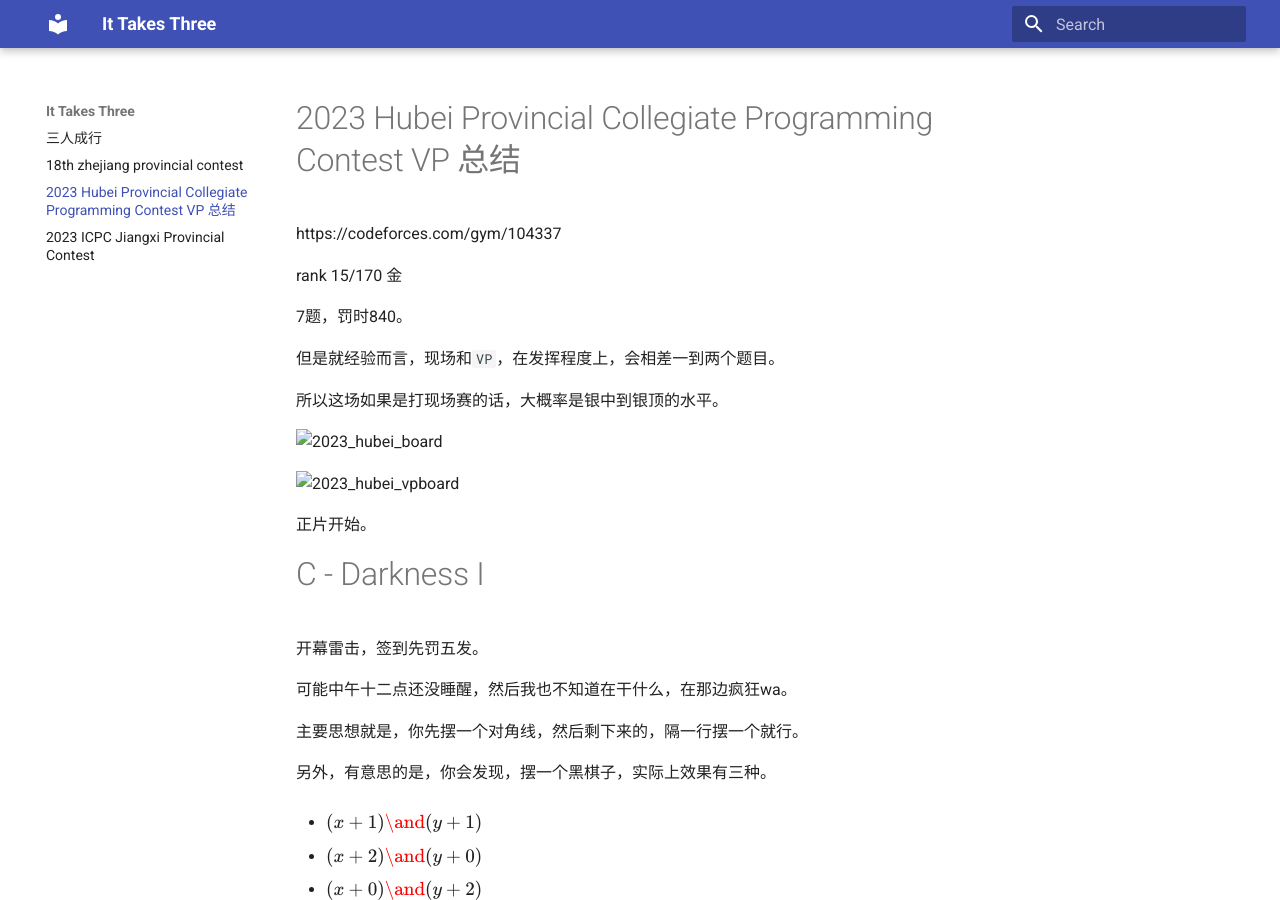
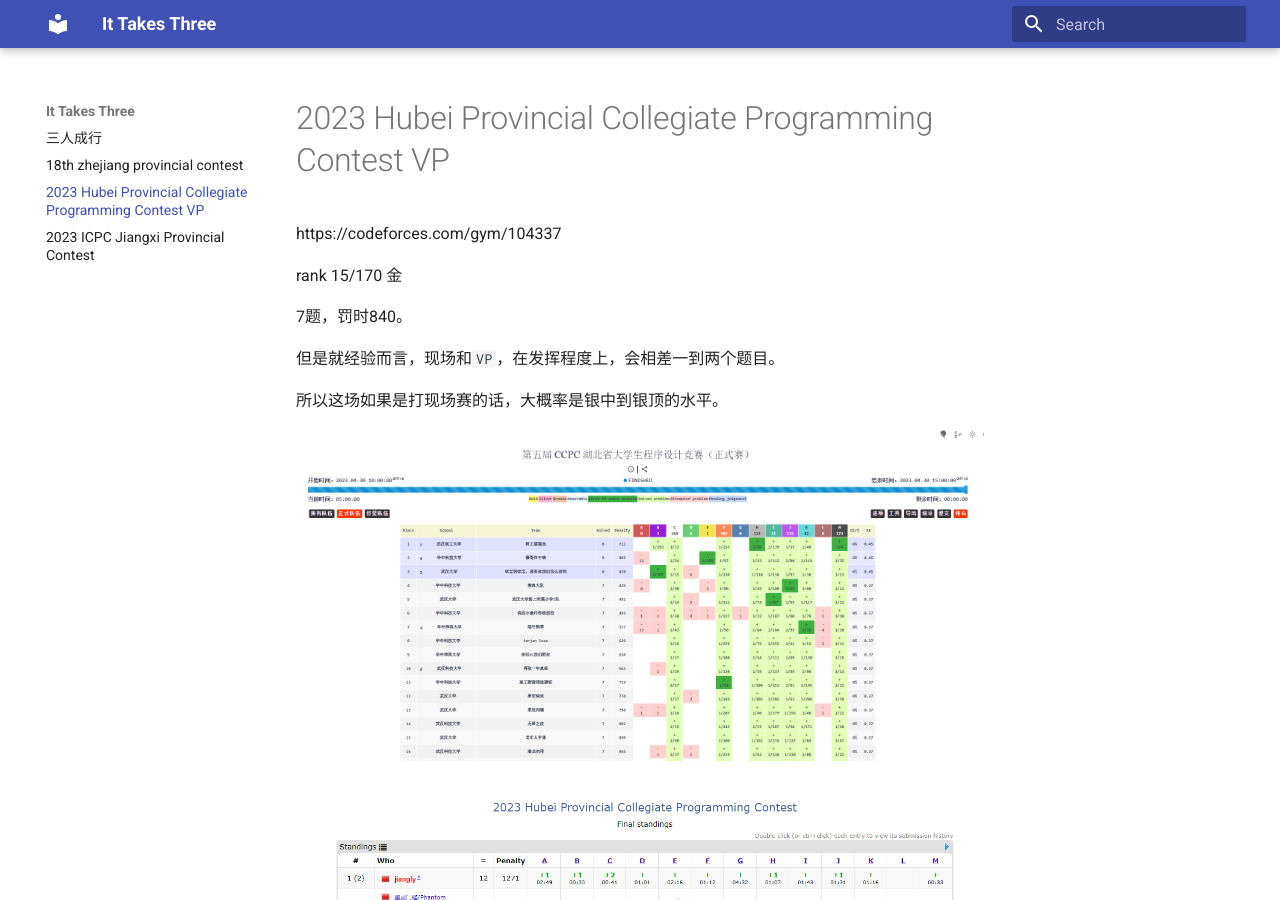
Before and after one commit to MRchenyuheng/my_wiki, an MkDocs documentation site: the page built from docs/2023_Hubei_cpc.md, in a window 1280 px wide and 900 px high. Built offline with MkDocs 1.6.1 and Material for MkDocs 9.7.7, drawn with Linux system fonts in a browser that asks for light colours; formulas are drawn with MathJax 3.

Commit message:
20240208testimg
testimg

```diff
--- a/docs/2023_Hubei_cpc.md
+++ b/docs/2023_Hubei_cpc.md
@@ -1,4 +1,4 @@
-# 2023 Hubei Provincial Collegiate Programming Contest VP 总结
+# 2023 Hubei Provincial Collegiate Programming Contest VP
 
 https://codeforces.com/gym/104337
 
@@ -14,11 +14,11 @@ rank 15/170 金
 
 
 
-![2023_hubei_board](my_wiki/docs/img/2023_hubei_board.png)
+![2023_hubei_board](img/2023_hubei_board.png)
 
 
 
-![2023_hubei_vpboard](my_wiki/docs/img/2023_hubei_vpboard.png)
+![2023_hubei_vpboard](img/2023_hubei_vpboard.png)
 
 
 正片开始。
```
